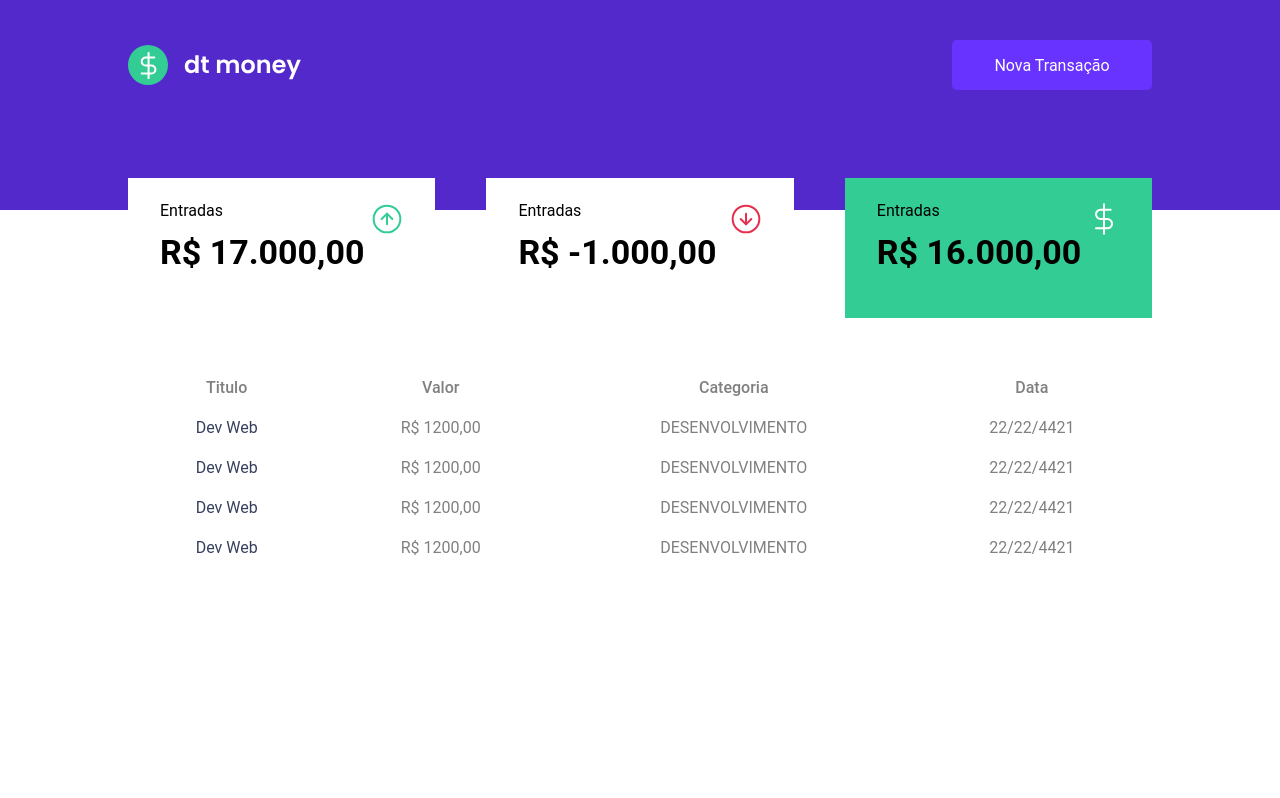
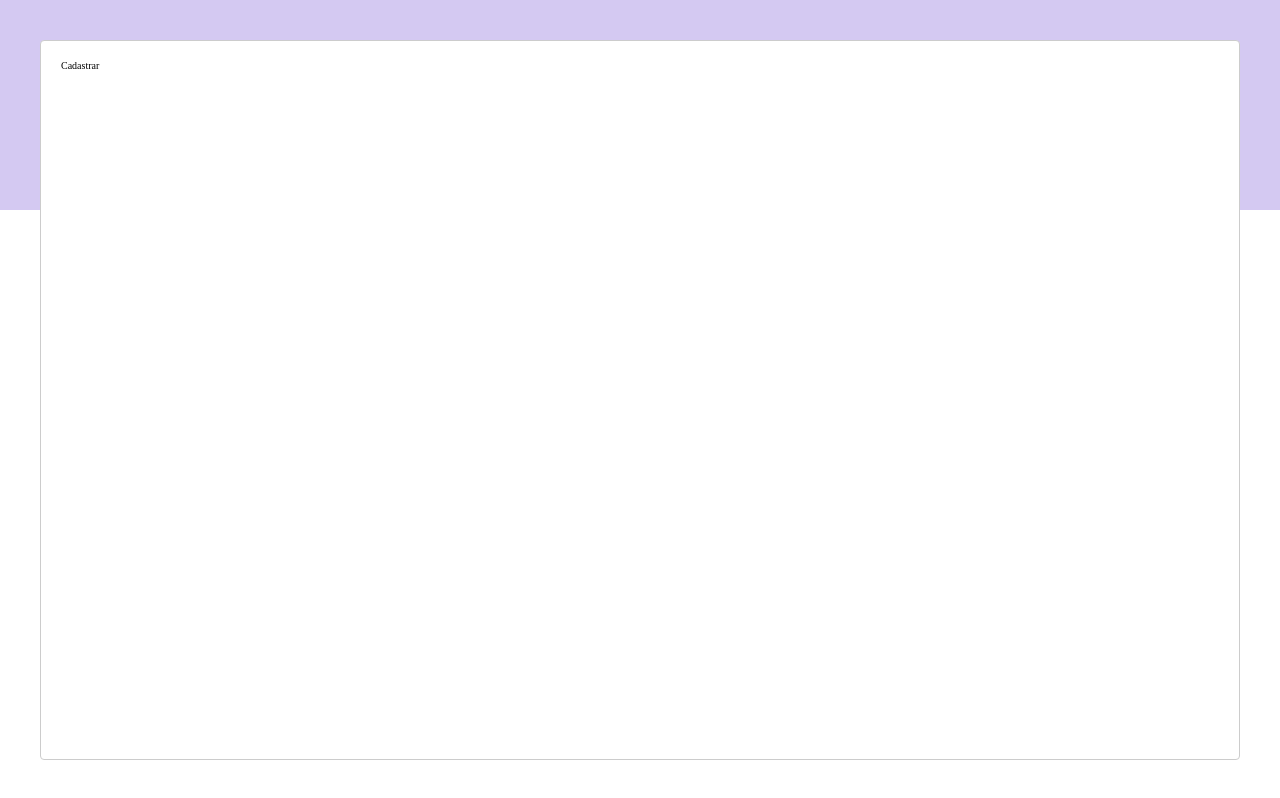
Before and after one commit to GusRot/DTMoney, a React (Create React App) app: page / in a window 1280 px wide. Both pictures are taken after a click on the button "Nova Transação". Built offline with nearby package versions, Linux system fonts and the light colour scheme; no server answers; what miragejs would draw is missing.

Commit message:
modal setup

```diff
--- a/src/components/Header/index.tsx
+++ b/src/components/Header/index.tsx
@@ -1,25 +1,33 @@
 import logoImg from '../../assets/logo.svg';
 import { Container } from './styles';
-import React from 'react';
+import React, { useState } from 'react';
+import Modal from 'react-modal';
 
 
 export function Header() {
 
-//  const[modalOpen, setModalOpen] = useState(false);
+ const[modalOpen, setModalOpen] = useState(false);
 
-//  function handleModalOpen() {
-//     setModalOpen(true);
-//  }
+ function handleModalOpen() {
+    setModalOpen(true);
+ }
 
-//  function handleModalClose() {
-//     setModalOpen(false)
-//  }
+ function handleModalClose() {
+    setModalOpen(false);
+ }
 
     return(
         <Container>
             <div className="container">
                 <img src={logoImg} alt="DT Money" />
-                <button type = "button">Nova Transação</button>
+                <button type = "button" onClick = {handleModalOpen}>Nova Transação</button>
+
+                <Modal
+                isOpen = {modalOpen}
+                onRequestClose = {handleModalClose}
+                >
+                    <h2>Cadastrar</h2>
+                </Modal>
             </div>
         </Container>
     )
```
